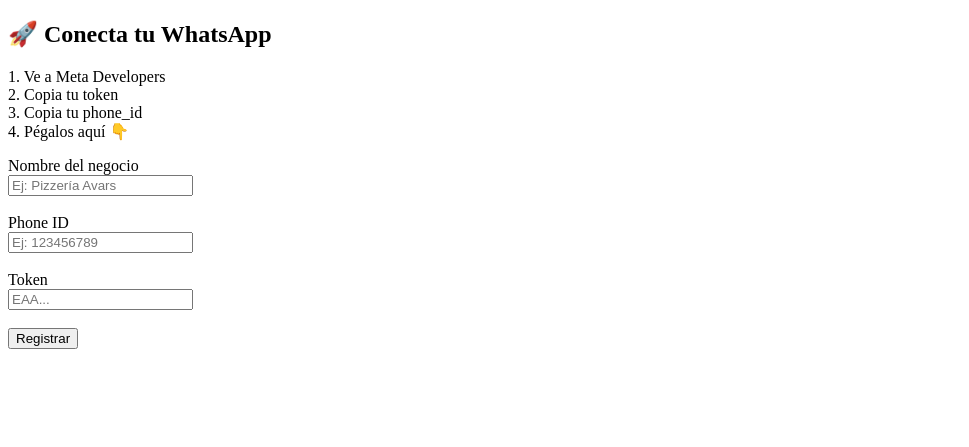
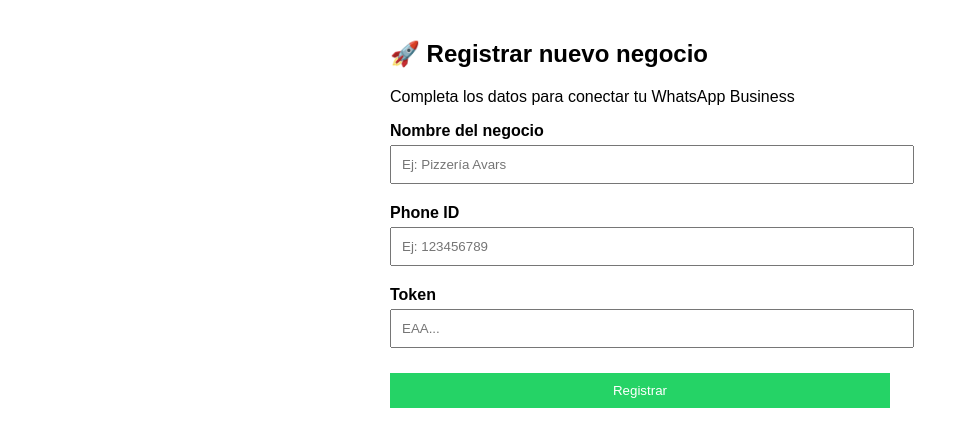
Before and after one commit to andresreyescali/whatsapp-mvp, a Flask app: page /registro in a window 1280 px wide. Shown: the top 447 px of the page, without its empty margins (0-969 px from the left). Run offline with Flask 3, Linux system fonts and the light colour scheme.

Commit message:
fix: corrige ruta de flask para htmls

```diff
--- a/app.py
+++ b/app.py
@@ -10,7 +10,8 @@ from flask import render_template
 
 setup_logging()
 
-app = Flask(__name__)
+#app = Flask(__name__)
+app = Flask(__name__, template_folder='web/templates')
 
 # Configurar CORS
 @app.after_request
--- a/web/templates/registro.html
+++ b/web/templates/registro.html
@@ -2,30 +2,36 @@
 <html>
 <head>
     <title>Registrar negocio</title>
+    <style>
+        body { font-family: Arial; padding: 20px; max-width: 500px; margin: auto; }
+        input, button { width: 100%; padding: 10px; margin: 5px 0; }
+        button { background: #25D366; color: white; border: none; cursor: pointer; }
+        button:hover { background: #128C7E; }
+        .form-group { margin-bottom: 15px; }
+        label { font-weight: bold; }
+    </style>
 </head>
 <body>
-
-    <h2>🚀 Conecta tu WhatsApp</h2>
-
-    <p>
-        1. Ve a Meta Developers<br>
-        2. Copia tu token<br>
-        3. Copia tu phone_id<br>
-        4. Pégalos aquí 👇
-    </p>
+    <h2>🚀 Registrar nuevo negocio</h2>
+    <p>Completa los datos para conectar tu WhatsApp Business</p>
 
     <form action="/registro_web" method="post">
-        <label>Nombre del negocio</label><br>
-        <input name="nombre" placeholder="Ej: Pizzería Avars" required><br><br>
+        <div class="form-group">
+            <label>Nombre del negocio</label>
+            <input name="nombre" placeholder="Ej: Pizzería Avars" required>
+        </div>
 
-        <label>Phone ID</label><br>
-        <input name="phone_id" placeholder="Ej: 123456789" required><br><br>
+        <div class="form-group">
+            <label>Phone ID</label>
+            <input name="phone_id" placeholder="Ej: 123456789" required>
+        </div>
 
-        <label>Token</label><br>
-        <input name="token" placeholder="EAA..." required><br><br>
+        <div class="form-group">
+            <label>Token</label>
+            <input name="token" placeholder="EAA..." required>
+        </div>
 
         <button type="submit">Registrar</button>
     </form>
-
 </body>
 </html>
```
